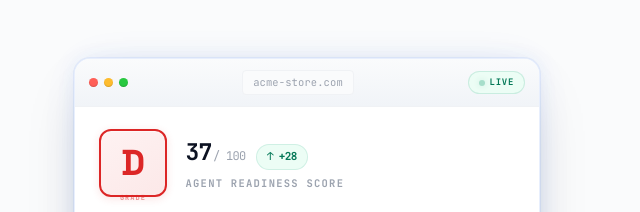
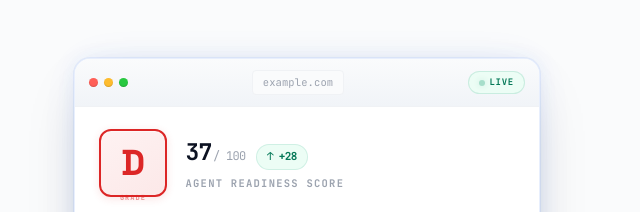
Before and after one commit to wishforge/toolfront, a website: page public/index.html in a window 1280 px wide. Shown: the part 188-400 px from the top of the page, 640-1280 px from the left. Drawn offline with Linux system fonts and the light colour scheme; a web font is replaced by a local one.

Commit message:
fix: replace acme-store.com with RFC 2606 reserved domain example.com
acme-store.com is a real registered domain (Cronon GmbH, 2024-12-23,
resolves to Cloudflare IPs). The hero card displays its live scan result
(20/F, 4 fails) as an example of what a failing report looks like —
exposing a third-party brand's technical shortcomings.

example.com is the IETF-reserved example domain (RFC 2606) that will
never be assigned to any entity. It scans at 5/F with 5 failures,
which makes for an even stronger "problematic site" demo while
eliminating all brand exposure.

```diff
--- a/public/index.html
+++ b/public/index.html
@@ -1128,7 +1128,7 @@
     <div class="scanline"></div>
     <div class="rp-bar">
       <div class="rp-dot"></div><div class="rp-dot"></div><div class="rp-dot"></div>
-      <span class="rp-url">acme-store.com</span>
+      <span class="rp-url">example.com</span>
       <span class="rp-live"><i></i>live</span>
     </div>
     <div class="rp-body">
```
